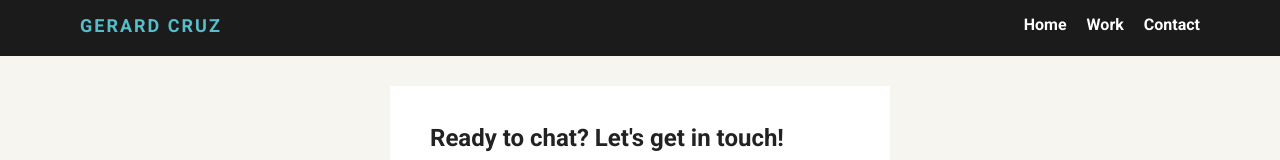
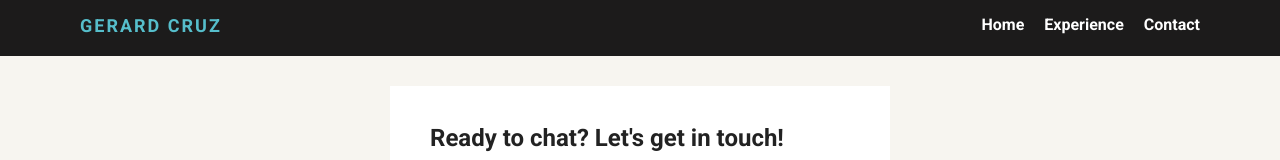
Before and after one commit to gerardbcruz/Techdegree-Unit-1, a plain HTML site: page contact.html in a window 1280 px wide. Shown: the top 160 px of the page. Drawn offline with Linux system fonts and the light colour scheme; a web font is replaced by a local one.

Commit message:
Updated Work page to experience.html

```diff
--- a/contact.html
+++ b/contact.html
@@ -14,7 +14,7 @@
         <ul class="nav">
           <li class="name">Gerard Cruz</li>
           <li><a href="index.html">Home</a></li>
-          <li><a href="work.html">Work</a></li>
+          <li><a href="experience.html">Experience</a></li>
           <li><a href="contact.html">Contact</a></li>
         </ul>
     </nav>
```
Also changed, not shown: experience.html (renamed from work.html, +1 -1 lines), index.html (+1 -1 lines).
